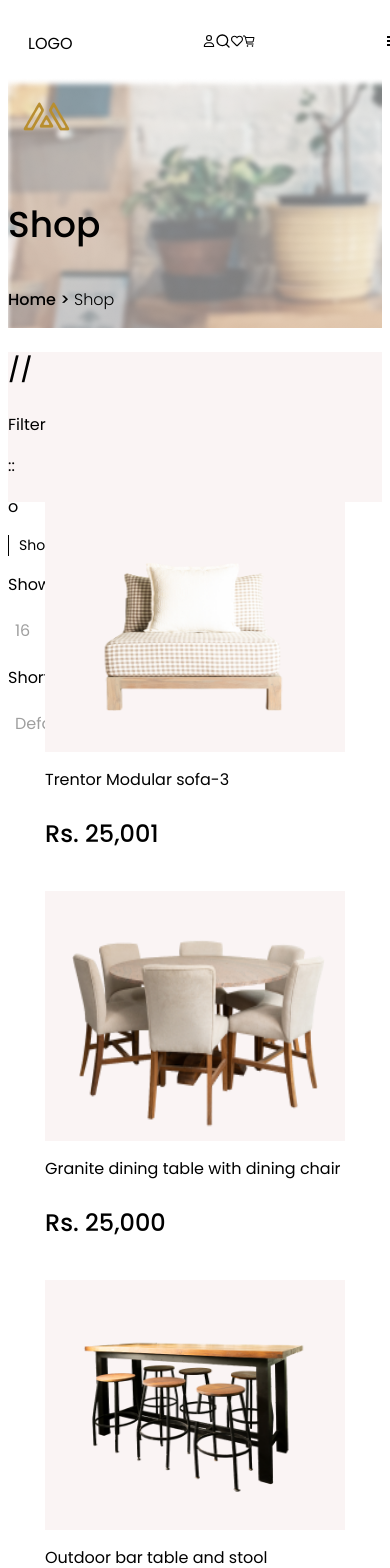
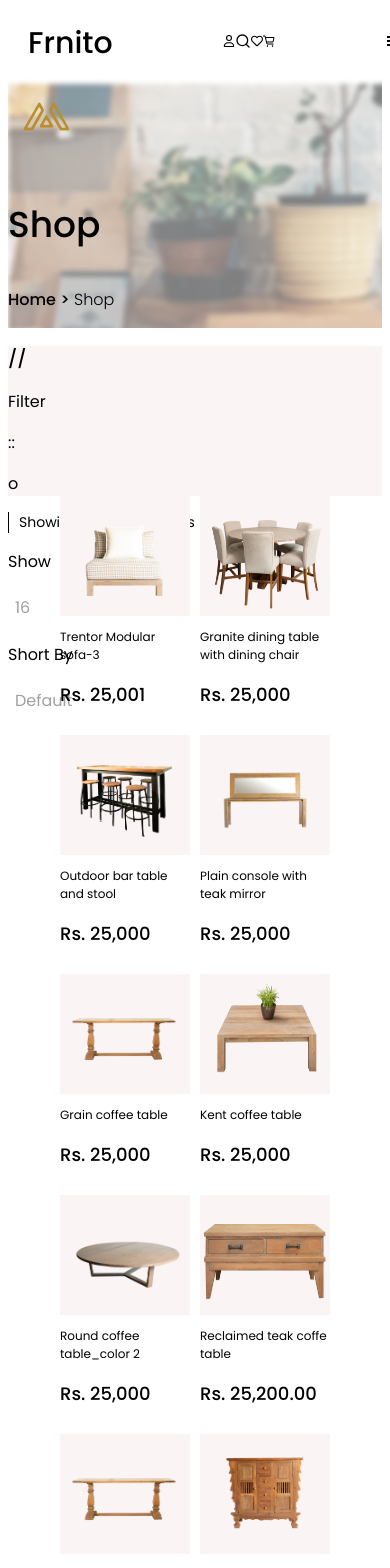
Before and after one commit to Umarmajeed711/furniture, a Next.js app: page /shop in a window 390 px wide. Shown: the top 1568 px of the page. Built offline with nearby package versions, Linux system fonts and the light colour scheme.

Commit message:
furniture-web

```diff
--- a/src/app/Style.css
+++ b/src/app/Style.css
@@ -144,7 +144,6 @@
 }
 .article{
   height: 555px;
-  border: 1px solid black;
   display: flex;
   justify-content: space-between;
 }
@@ -364,6 +363,8 @@ border: 1px solid black;
   line-height: 25px;
 
 }
+/* undrline shop button */
+
 
 /* asgardSofa */
 
@@ -404,7 +405,6 @@ border: 1px solid black;
 }
 .article{
 height: 400px;
-border: 1px solid black;
 }
 .blogImage{
   height: 60%;
--- a/src/app/components/Navbar.tsx
+++ b/src/app/components/Navbar.tsx
@@ -12,6 +12,7 @@ import { IoMdClose } from "react-icons/io";
 import { useState } from "react";
 import { GrCart } from "react-icons/gr";
 import { useRouter } from "next/navigation";
+import { Image } from "react-bootstrap";
 
 
 export const Navbar = () => {
@@ -39,7 +40,7 @@ export const Navbar = () => {
         <nav className="nav" >
             {/* logo */}
             <div>
-                LOGO
+            <p className="logo ps-2">Frnito</p>
             </div>
 
             {/* links & icons */}
@@ -84,11 +85,15 @@ export const Navbar = () => {
         <div className="sideBar">
          <p onClick={hideBar} className="closeIcon"><IoMdClose/></p>
         <ul className="sideBarLinks">
-        <li><div onClick={() => {navigateTo("/")}} className="link">Home</div></li>
-            <li><div onClick={() => {navigateTo("/shop")}}  className="link">Shop</div></li>
-            <li><div onClick={() => {navigateTo("/products")}}  className="link">About</div></li>
-            <li><div onClick={() => {navigateTo("/Contact")}}  className="link">Contact</div></li>
+        <li><div onClick={() => {navigateTo("/")}} className="sideLink">Home</div></li>
+            <li><div onClick={() => {navigateTo("/shop")}}  className="sideLink">Shop</div></li>
+            <li><div onClick={() => {navigateTo("/products")}}  className="sideLink">About</div></li>
+            <li><div onClick={() => {navigateTo("/Contact")}}  className="sideLink">Contact</div></li>
         </ul>
+        <div className="d-flex flex-column align-items-center mt-5">
+        <Image src="/ShopImages/mablelogo/Meubel House_Logos-05.png" alt="" />
+         <p className="logo">Frnito</p>
+        </div>
         </div>
         : null
 }
--- a/src/app/components/component.css
+++ b/src/app/components/component.css
@@ -46,6 +46,12 @@
 
 /* Top Pics */
 
+.grid-container {
+  display: grid;
+  grid-template-columns: repeat(auto-fit, 300px);
+  justify-content: center;
+  gap: 15px;
+}
 .mycards {
   transition: all 0.3s;
 }
@@ -100,6 +106,16 @@
     line-height: 20px;
     color: #9f9f9f;
   }
+
+  .grid-container {
+    display: grid;
+    grid-template-columns: repeat(auto-fit, 225px);
+    justify-content: center;
+    gap: 10px;
+  }
+  .ImageDiv{
+    height: 200px;
+  }
 }
 
 @media (max-width: 768px) {
@@ -119,6 +135,16 @@
     line-height: 18px;
     color: #9F9F9F;
 
+    }
+
+    .grid-container {
+      display: grid;
+      grid-template-columns: repeat(auto-fit, 250px);
+      justify-content: center;
+      gap: 10px;
+    }
+    .ImageDiv{
+      height: 220px;
     }
 }
 @media (max-width: 575px) {
@@ -158,7 +184,37 @@
     }
 
     /* Top pics */
-    .ImageDiv {
-      height: 250px;
+    .grid-container {
+      display: grid;
+      grid-template-columns: repeat(auto-fit, 200px);
+      justify-content: center;
+      gap: 10px;
+    }
+    .ImageDiv{
+      height: 180px;
     }
 }
+
+
+@media (max-width: 465px) {
+  .grid-container {
+    display: grid;
+    grid-template-columns: repeat(auto-fit, 130px);
+    justify-content: center;
+    gap: 10px;
+  }
+  .ImageDiv{
+    height: 120px;
+  }
+  .title {
+    font-size: 12px;
+    font-weight: 400;
+    line-height: 18px;
+  }
+
+  .price {
+    font-size: 18px;
+    font-weight: 500;
+    line-height: 25px;
+  }
+}
--- a/src/app/components/navbar.css
+++ b/src/app/components/navbar.css
@@ -1,6 +1,9 @@
+@import url("https://fonts.googleapis.com/css2?family=Poppins:ital,wght@0,100;0,200;0,300;0,400;0,500;0,600;0,700;0,800;0,900;1,100;1,200;1,300;1,400;1,500;1,600;1,700;1,800;1,900&display=swap");
 
-
-.nav{
+* {
+  font-family: "Poppins", sans-serif;
+}
+.nav {
   /* className="d-flex justify-content-evenly align-items-center " */
   width: 100%;
   height: 100px;
@@ -8,102 +11,118 @@
   align-items: center;
   justify-content: space-evenly;
 }
+.logo{
+    font-size: 30px;
+    line-height: 36px;
+    font-weight: 500;
+}
 
 ul li {
   list-style: none;
   color: black;
 }
 
-
-.link{
+.link {
   font-weight: 600;
   font-size: 17px;
   text-decoration: none;
   color: black;
-    transition: all .3s;
+  transition: all 0.3s;
 }
 
-.link::after{
-  content: '';
+.link::after {
+  content: "";
   width: 0%;
   height: 2px;
   background-color: black;
   display: block;
   margin: 1px;
-
 }
-.link:hover::after , .link:active::after{
+.link:hover::after,
+.link:active::after {
   width: 100%;
-    transition: all .5s;
+  transition: all 0.5s;
 }
 
-.sideBar{
+.nav-links {
+  display: flex;
+}
+.nav-icons {
+  display: flex;
+  justify-content: space-between;
+  align-items: center;
+}
+
+.sideBar {
   position: fixed;
   top: 0;
   right: 0;
   height: 100vh;
   width: 250px;
   z-index: 999;
-    background-color: rgba(240, 240, 240,.2);
-    box-shadow: -10px 0 10px rgba(0,0,0,0.1);
+  background-color: rgba(240, 240, 240, 0.2);
+  background-color: #d8d6d6;
+  box-shadow: -10px 0 10px rgba(0, 0, 0, 0.1);
   padding: 0 !important;
   padding-top: 5% !important;
-    row-gap:20px;
+  row-gap: 20px;
   backdrop-filter: blur(20px);
 }
 
-.sideBarLinks{
+.sideBarLinks {
   display: flex;
   flex-direction: column;
   align-items: center;
   justify-content: flex-start;
-    row-gap: 20px;
+  /* row-gap: 10px; */
+  padding-left: 0;
+}
+.sideBarLinks li {
+  width: 100%;
+  text-align: center;
+  padding: 5px;
+}
+.sideBarLinks li:hover,
+.sideBarLinksli:active {
+  background-color: #9f9f9f;
+}
+.sideLink {
+  font-weight: 600;
+  font-size: 17px;
+  text-decoration: none;
+  color: black;
+  transition: all 0.3s;
 }
 
-
-.closeIcon{
+.closeIcon {
   padding: 5%;
   font-size: 30px;
 }
 
-.nav-links{
-    display: flex;
-}
-.nav-icons{
-    display: flex;
-    justify-content: space-between;
-    align-items: center;
-}
-
-
-.hideOnPc{
+.hideOnPc {
   display: none;
 }
 
-
-
-
-@media (max-width:768px){
-    .nav{
+@media (max-width: 768px) {
+  .nav {
     justify-content: space-between;
     padding: 0 20px;
     height: 70px;
   }
-    .nav-links{
+  .nav-links {
     display: none !important;
   }
 
-    .hideOnPc{
+  .hideOnPc {
     display: block !important;
   }
-
 }
 
-@media (max-width: 400px){
-    .sideBar{
+@media (max-width: 400px) {
+  .sideBar {
     width: 100vw;
   }
-    .link{
+  .link {
     font-size: 16px !important;
   }
 }
--- a/src/app/shop/page.tsx
+++ b/src/app/shop/page.tsx
@@ -47,7 +47,7 @@ const Shop = () => {
 
       {/* Products */}
       <div className="container">
-        <div className="  mt-5 grid-container  ">
+        <div className="mt-5 grid-container  ">
 
           <div className="mycards p-2 ">
           <div className="ImageDiv">
@@ -188,6 +188,7 @@ const Shop = () => {
             </div>
             <p className="title">Outdoor sofa set</p>
             <p className="price">Rs. 25,000</p>
+
           </div>
 
         </div>
--- a/src/app/shop/shop.css
+++ b/src/app/shop/shop.css
@@ -85,6 +85,15 @@
     font-size: 14px;
     padding-left: 10px;
   }
+  .grid-container {
+    display: grid;
+    grid-template-columns: repeat(auto-fit, 225px);
+    justify-content: center;
+    gap: 10px;
+  }
+  .ImageDiv{
+    height: 200px;
+  }
 }
 
 @media (max-width: 768px) {
@@ -97,14 +106,48 @@
     line-height: 30px;
     font-weight: 400;
   }
+  .grid-container {
+    display: grid;
+    grid-template-columns: repeat(auto-fit, 250px);
+    justify-content: center;
+    gap: 10px;
+  }
+  .ImageDiv{
+    height: 220px;
+  }
 }
 
 @media (max-width: 575px) {
-  .ImageDiv {
-    height: 250px;
+  .grid-container {
+    display: grid;
+    grid-template-columns: repeat(auto-fit, 200px);
+    justify-content: center;
+    gap: 10px;
   }
-  .ImageHeight {
-    height: 100%;
-    width: 100%;
+  .ImageDiv{
+    height: 180px;
   }
 }
+
+@media (max-width: 465px) {
+  .grid-container {
+    display: grid;
+    grid-template-columns: repeat(auto-fit, 150px);
+    justify-content: center;
+    gap: 10px;
+  }
+  .ImageDiv{
+    height: 140px;
+  }
+  .title {
+    font-size: 12px;
+    font-weight: 400;
+    line-height: 18px;
+  }
+
+  .price {
+    font-size: 18px;
+    font-weight: 500;
+    line-height: 25px;
+  }
+}
```
Also changed, not shown: src/app/components/TopPics.tsx (+5 -5 lines). Lines whose indentation alone changed are shown as unchanged.
